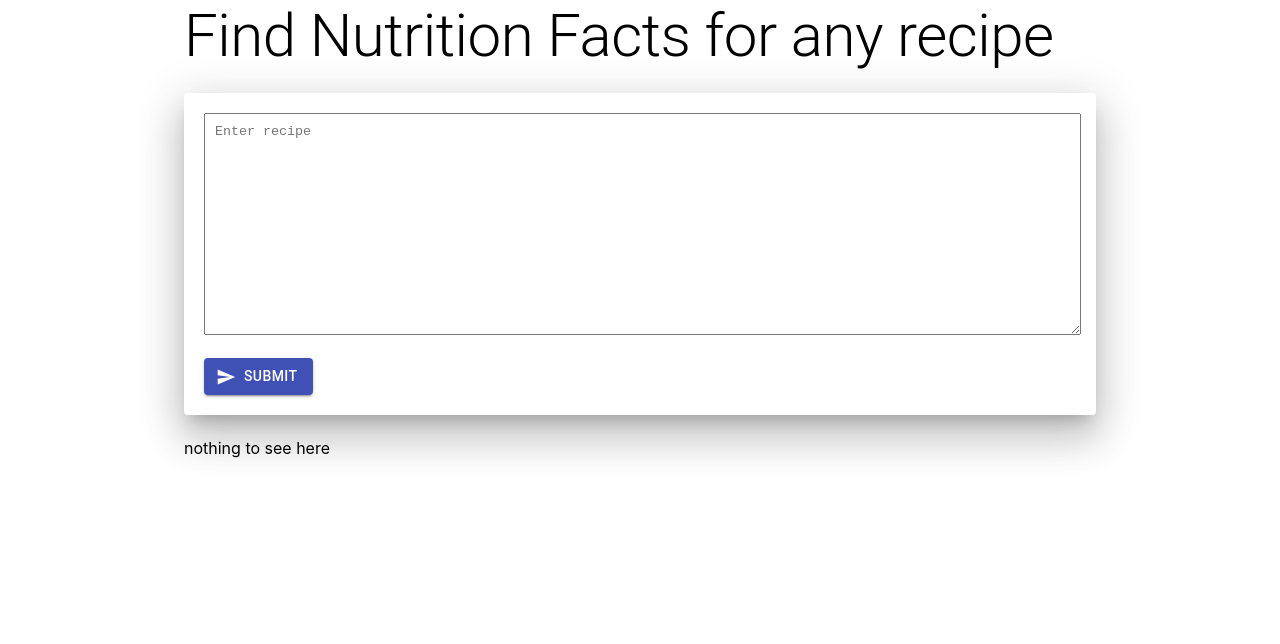
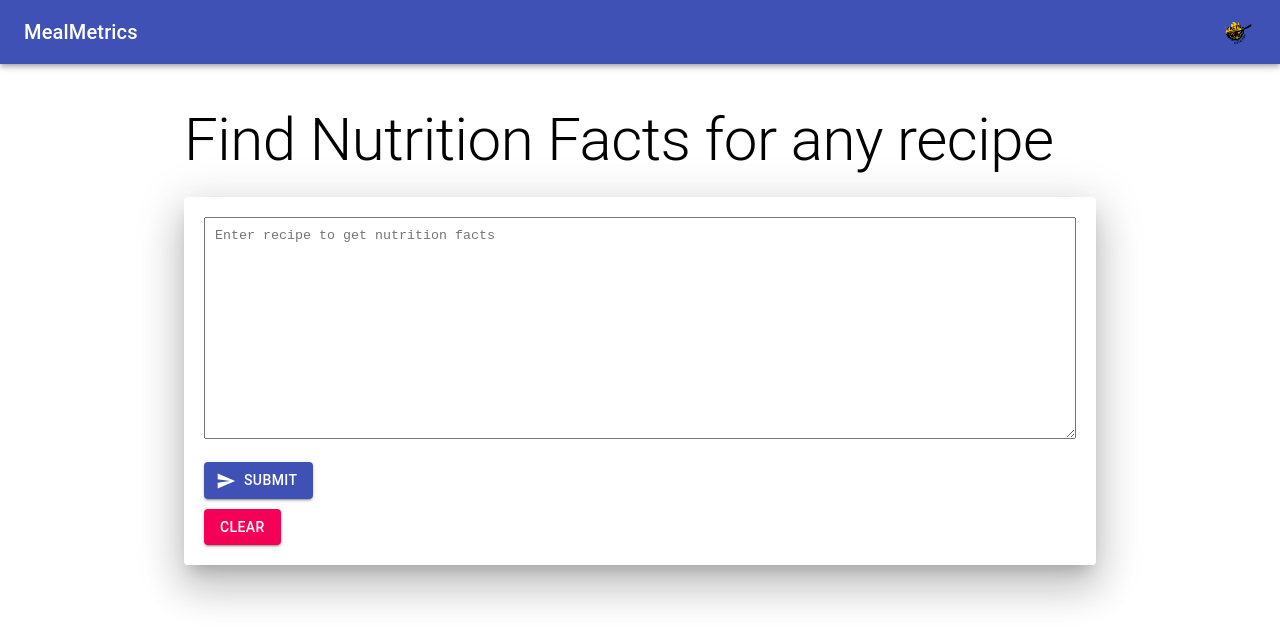
Before and after one commit to github/codespaces-nextjs, a Next.js app: page / in a window 1280 px wide. Shown: the top 644 px of the page. Built offline with nearby package versions, Linux system fonts and the light colour scheme.

Commit message:
add header, fix styling and add logo 🕺

```diff
--- a/components/Button.js
+++ /dev/null
@@ -1,5 +0,0 @@
-import styles from './Button.module.css'
-
-export default function Button(props) {
-  return <button type="button" className={styles.btn} {...props} />
-}
--- /dev/null
+++ b/components/Header.js
@@ -0,0 +1,24 @@
+import React from "react";
+import {
+  AppBar,
+  Toolbar,
+  Typography,
+  IconButton,
+} from "@material-ui/core";
+
+function Header() {
+  return (
+    <AppBar position="static">
+      <Toolbar>
+        <Typography variant="h6" style={{ flexGrow: 1 }}>
+          MealMetrics
+        </Typography>
+        <IconButton edge="end" color="inherit">
+          <img src="/logo.png" alt="Logo" style={{ height: "40px" }} />
+        </IconButton>
+      </Toolbar>
+    </AppBar>
+  );
+}
+
+export default Header;
--- a/pages/api/router.js
+++ b/pages/api/router.js
@@ -2,6 +2,7 @@ const express = require('express');
 const router = express.Router();
 const { generateInfo } = require('./generateInfo');
 
+// CORS preflight request handling
 router.options('/generateInfo', (req, res) => {
     res.setHeader("Access-Control-Allow-Origin", "*")
     res.setHeader("Access-Control-Allow-Headers", "Content-Type")
--- a/pages/index.js
+++ b/pages/index.js
@@ -5,9 +5,22 @@ Create a HomePage Component with the following specifications:
 3. The server should respond with the nutrition facts for the recipe below the text area.
 */
 
-import React, { useState } from "react";
+/*
+q: I want to add a header with the name on the left and the logo on the right. How do I do that?
+a: You can use the AppBar component from Material UI.
+The AppBar component has a position prop that you can set to "static" to make it fixed at the top of the page.
+You can use the Toolbar component to add content to the AppBar.
+You can use the Typography component to add text to the Toolbar.
+You can use the IconButton component to add an icon to the Toolbar.
+You can use the img tag to add an image to the IconButton component.
+You can use the style prop to set the height of the image.
+
+*/
+
+import React, { useState, useEffect } from "react";
 import {
   Button,
+  CircularProgress,
   Container,
   Grid,
   Paper,
@@ -15,32 +28,56 @@ import {
   Typography,
 } from "@material-ui/core";
 import { Send } from "@material-ui/icons";
+import Header from "../components/header";
 
 const HomePage = () => {
   const [recipe, setRecipe] = useState("");
   const [nutrition, setNutrition] = useState("");
   const [error, setError] = useState("");
+  const [loading, setLoading] = useState(false);
 
   async function handleSubmit(event) {
     event.preventDefault();
+    setLoading(true);
     try {
-      const response = await fetch("http://localhost:8080/openai/generateinfo", {
+      const response = await fetch(
+        "http://localhost:8080/openai/generateinfo",
+        {
           method: "POST",
           headers: {
             "Content-Type": "application/json",
           },
           body: JSON.stringify({ recipe }),
-      });
+        }
+      );
+
+      // get nutrition info
       const nutrition = await response.json();
+
+      // display nutrition info
+      if (nutrition.data) {
         console.log(nutrition.data);
         setNutrition(nutrition.data);
+        setLoading(false);
+      } else {
+        setError("Unable to get nutrition info");
+        setLoading(false);
+      }
     } catch (error) {
       setError(error);
+      setLoading(false);
     }
   }
 
+  function handleClear(event) {
+    event.preventDefault();
+    setRecipe("");
+  }
+
   return (
-    <Container maxWidth="md">
+    <>
+      <Header />
+      <Container maxWidth="md" style={{ marginTop: "40px" }}>
         <Typography variant="h2" gutterBottom>
           Find Nutrition Facts for any recipe{" "}
         </Typography>
@@ -51,8 +88,8 @@ const HomePage = () => {
                 <TextareaAutosize
                   value={recipe}
                   onChange={(e) => setRecipe(e.target.value)}
-                placeholder="Enter recipe"
-                style={{ width: "98%", minHeight: "200px", padding: "10px" }}
+                  placeholder="Enter recipe to get nutrition facts"
+                  style={{ width: "98%", maxWidth: "850px", minHeight: "200px", padding: "10px" }}
                 />
               </Grid>
               <Grid item xs={12}>
@@ -64,26 +101,37 @@ const HomePage = () => {
                 >
                   Submit
                 </Button>
+                <br />
+                <Button
+                  style={{ marginTop: "10px" }}
+                  variant="contained"
+                  color="secondary"
+                  onClick={handleClear}
+                >
+                  Clear
+                </Button>
               </Grid>
             </Grid>
           </form>
         </Paper>
-      <div style={{ paddingTop: "20px" }}>
-        {
-          error ? (
+        <div style={{ paddingTop: "40px" }}>
+          {loading && (
+            <Grid item xs={12}>
+              <CircularProgress />
+            </Grid>
+          )}
+          {error ? (
             <Typography color="error">
               An error occurred: {error.errorMessage}
             </Typography>
-          ) : (
-            nutrition ? (
+          ) : nutrition ? (
             <>
               <Typography>{nutrition}</Typography>
             </>
-            ) : "nothing to see here"
-          )
-        }
+          ) : null}
         </div>
       </Container>
+    </>
   );
 };
 
```
Also changed, not shown: components/Button.module.css (deleted, +0 -32 lines), components/ClickCount.js (deleted, +0 -11 lines), public/logo.png (added). Lines whose indentation alone changed are shown as unchanged.
